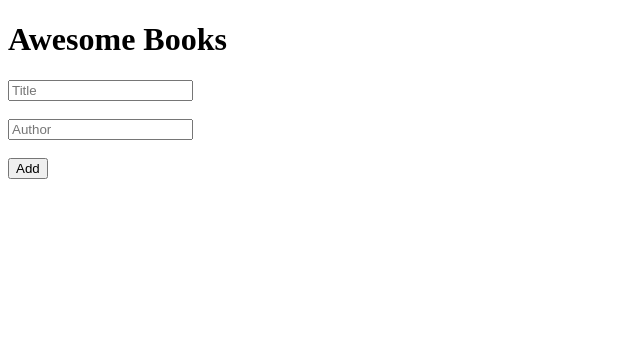
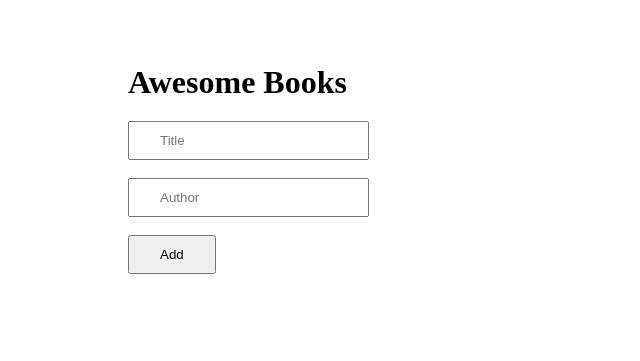
Before and after one commit to felixDev22/Awesome-Books-App, a website: page index.html in a window 1280 px wide. Shown: the whole page, without its empty margins (0-640 px from the left). Drawn offline with Linux system fonts and the light colour scheme.

Commit message:
Add Style file

```diff
--- a/index.html
+++ b/index.html
@@ -4,14 +4,13 @@
     <meta charset="UTF-8" />
     <meta http-equiv="X-UA-Compatible" content="IE=edge" />
     <meta name="viewport" content="width=device-width, initial-scale=1.0" />
+    <link rel="stylesheet" href="style.css" />
     <title>Awesome Book App</title>
   </head>
   <body>
+    <div class="container">
       <h1>Awesome Books</h1>
-    <div class="books-container">
-
-
-    </div>
+      <div class="books-container"></div>
       <form action="">
         <input type="text" id="title" name="title" placeholder="Title" />
         <br />
@@ -21,6 +20,7 @@
         <br />
         <button class="add-btn">Add</button>
       </form>
+    </div>
 
     <script src="./script.js"></script>
   </body>
--- /dev/null
+++ b/style.css
@@ -0,0 +1,37 @@
+* {
+  margin: 0;
+  padding: 0;
+  box-sizing: border-box;
+}
+
+body {
+  margin: 0 auto;
+}
+
+.container {
+  padding: 5% 10%;
+}
+
+.books-container {
+  background: #fceded;
+}
+
+h1 {
+  margin-bottom: 20px;
+}
+h3 {
+  margin-bottom: 20px;
+}
+
+hr {
+  margin-bottom: 20px;
+}
+
+input {
+  padding: 10px 30px;
+}
+
+button {
+  padding: 10px 30px;
+  margin-bottom: 20px;
+}
```
Lines whose indentation alone changed are shown as unchanged.
